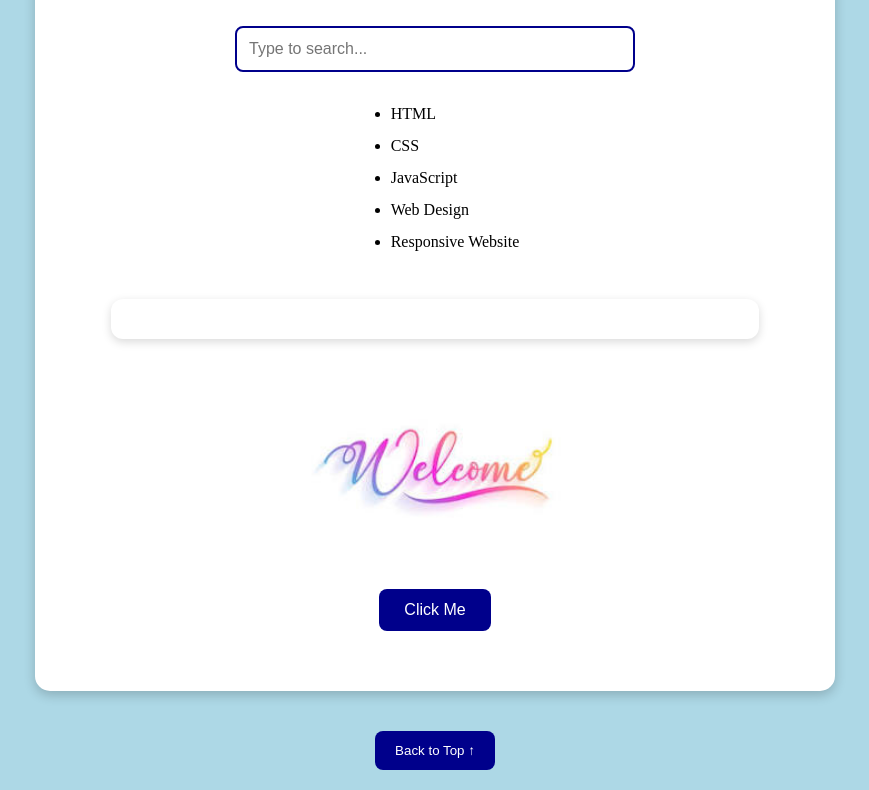
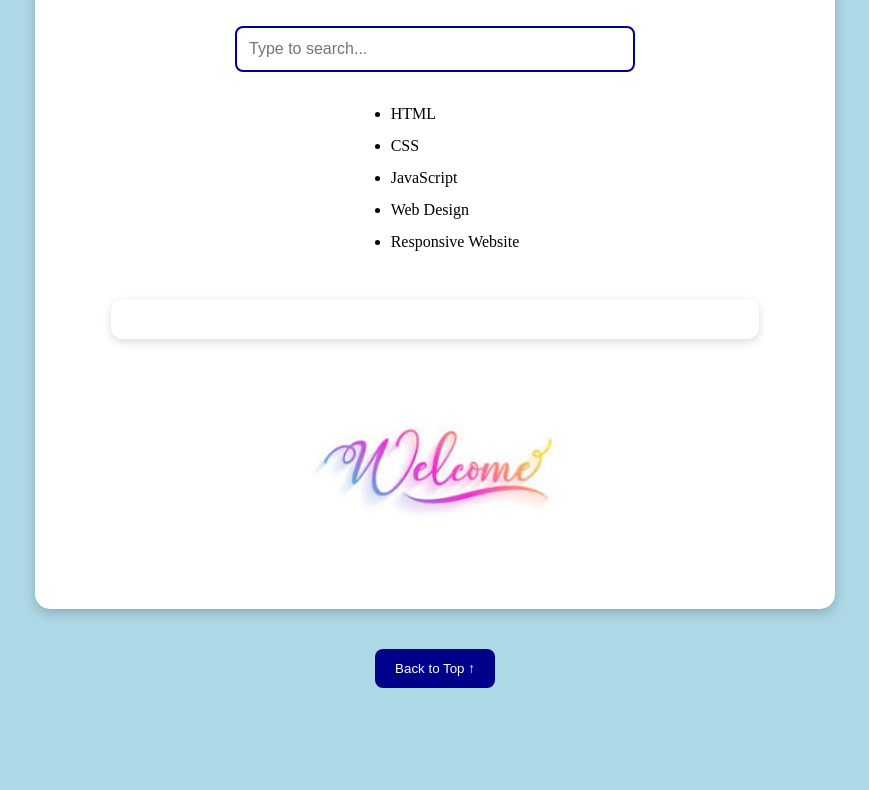
Before and after one commit to suhataskeen2007-arch/my-first-website, a plain HTML site: page index.html in a window 1280 px wide. Shown: the part 522-1312 px from the top of the page, without its empty margins (205-1074 px from the left). After the commit the page ends 1230 px from the top, so only its background shows below. Drawn offline with Linux system fonts and the light colour scheme.

Commit message:
Update index.html

```diff
--- a/index.html
+++ b/index.html
@@ -42,7 +42,7 @@
 <div id="topicSummary"></div>
         <img src="welcome img.jpeg" alt="My image">
 
-        <button onclick="showMessage()">Click Me</button>
+
     </section>
 
     <button id="topButton" onclick="window.scrollTo({top: 0, behavior: 'smooth'})">
```
